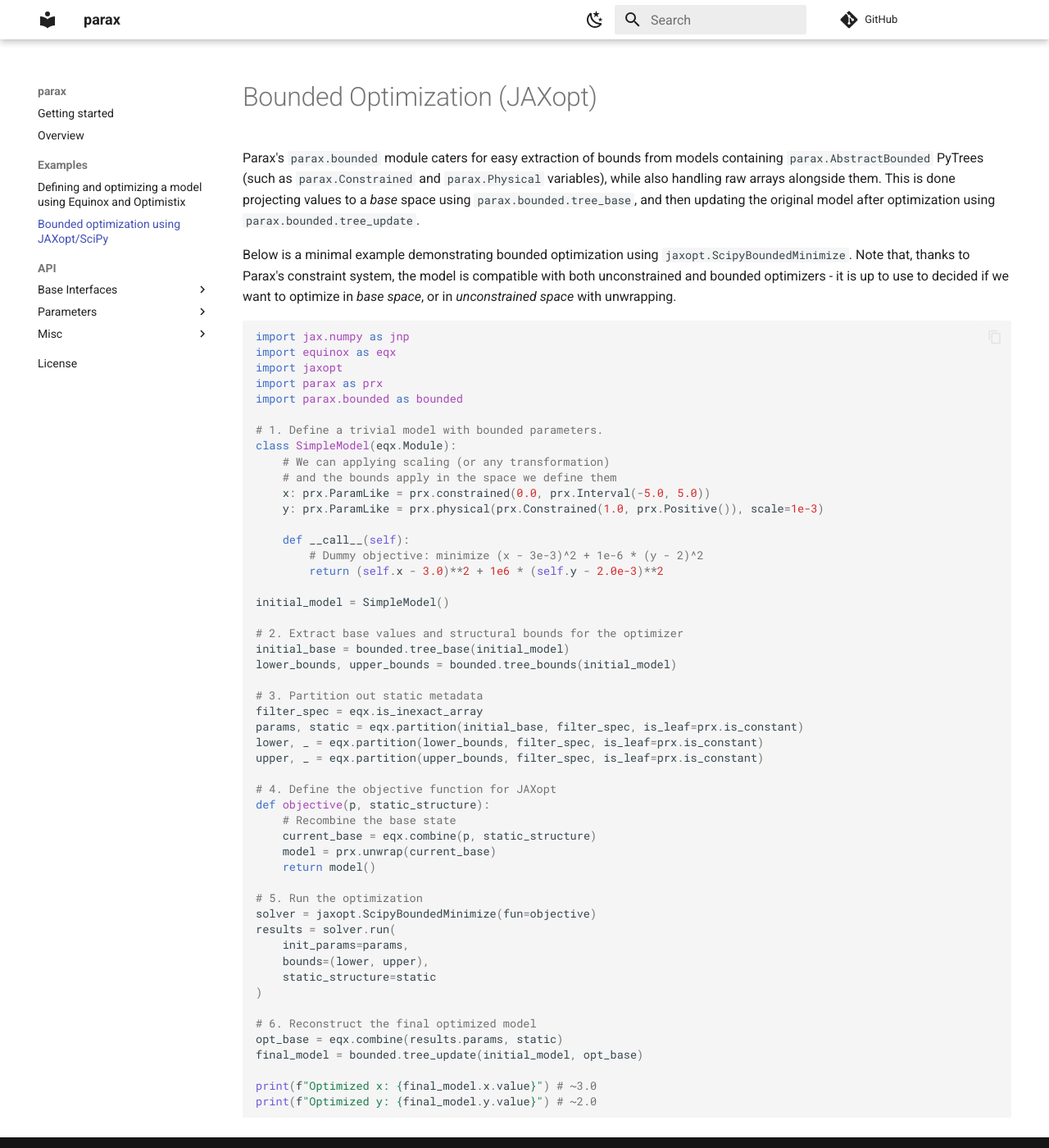
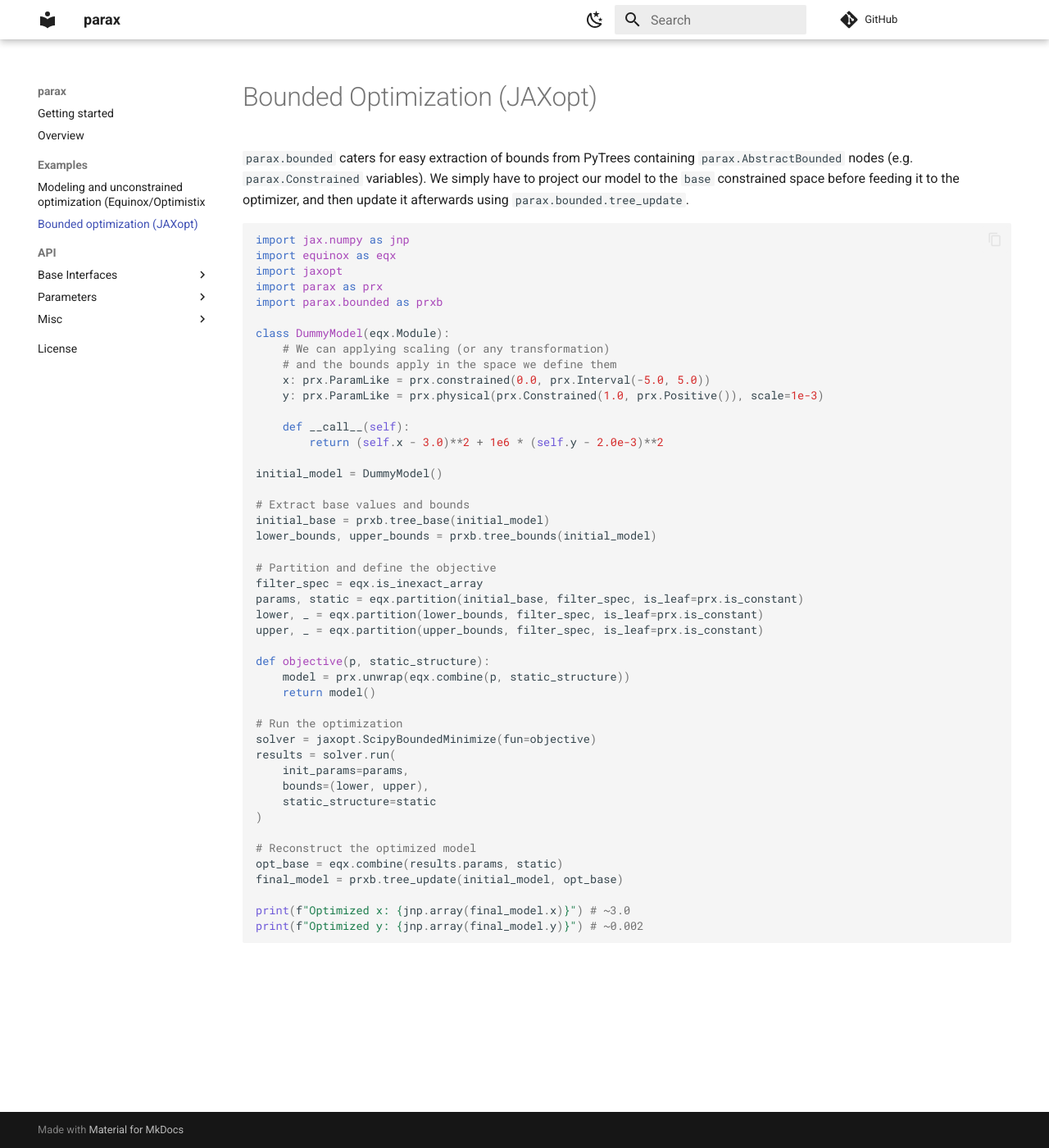
Before and after one commit to gvcallen/parax, an MkDocs documentation site: the page built from docs/examples/bounded_optimization.md, in a window 1280 px wide and 1400 px high. Shown: the whole window at 82% size. Built offline with MkDocs 1.6.1 and Material for MkDocs 9.7.7, drawn with Linux system fonts in a browser that asks for light colours; comment, search, counter and statistics services are not loaded.

Commit message:
Updated docs

````diff
--- a/docs/examples/bounded_optimization.md
+++ b/docs/examples/bounded_optimization.md
@@ -1,47 +1,40 @@
 # Bounded Optimization (JAXopt)
 
-Parax's `parax.bounded` module caters for easy extraction of bounds from models containing `parax.AbstractBounded` PyTrees (such as `parax.Constrained` and `parax.Physical` variables), while also handling raw arrays alongside them. This is done projecting values to a *base* space using `parax.bounded.tree_base`, and then updating the original model after optimization using `parax.bounded.tree_update`.
-
-Below is a minimal example demonstrating bounded optimization using `jaxopt.ScipyBoundedMinimize`. Note that, thanks to Parax's constraint system, the model is compatible with both unconstrained and bounded optimizers - it is up to use to decided if we want to optimize in *base space*, or in *unconstrained space* with unwrapping.
+`parax.bounded` caters for easy extraction of bounds from PyTrees containing `parax.AbstractBounded` nodes (e.g. `parax.Constrained` variables). We simply have to project our model to the `base` constrained space before feeding it to the optimizer, and then update it afterwards using `parax.bounded.tree_update`.
 
 ```python
 import jax.numpy as jnp
 import equinox as eqx
 import jaxopt
 import parax as prx
-import parax.bounded as bounded
+import parax.bounded as prxb
 
-# 1. Define a trivial model with bounded parameters.
-class SimpleModel(eqx.Module):
+class DummyModel(eqx.Module):
     # We can applying scaling (or any transformation)
     # and the bounds apply in the space we define them
     x: prx.ParamLike = prx.constrained(0.0, prx.Interval(-5.0, 5.0))
     y: prx.ParamLike = prx.physical(prx.Constrained(1.0, prx.Positive()), scale=1e-3)
 
     def __call__(self):
-        # Dummy objective: minimize (x - 3e-3)^2 + 1e-6 * (y - 2)^2
         return (self.x - 3.0)**2 + 1e6 * (self.y - 2.0e-3)**2
 
-initial_model = SimpleModel()
+initial_model = DummyModel()
 
-# 2. Extract base values and structural bounds for the optimizer
-initial_base = bounded.tree_base(initial_model)
-lower_bounds, upper_bounds = bounded.tree_bounds(initial_model)
+# Extract base values and bounds
+initial_base = prxb.tree_base(initial_model)
+lower_bounds, upper_bounds = prxb.tree_bounds(initial_model)
 
-# 3. Partition out static metadata
+# Partition and define the objective
 filter_spec = eqx.is_inexact_array
 params, static = eqx.partition(initial_base, filter_spec, is_leaf=prx.is_constant)
 lower, _ = eqx.partition(lower_bounds, filter_spec, is_leaf=prx.is_constant)
 upper, _ = eqx.partition(upper_bounds, filter_spec, is_leaf=prx.is_constant)
 
-# 4. Define the objective function for JAXopt
 def objective(p, static_structure):
-    # Recombine the base state
-    current_base = eqx.combine(p, static_structure)
-    model = prx.unwrap(current_base)
+    model = prx.unwrap(eqx.combine(p, static_structure))
     return model()
 
-# 5. Run the optimization
+# Run the optimization
 solver = jaxopt.ScipyBoundedMinimize(fun=objective)
 results = solver.run(
     init_params=params,
@@ -49,10 +42,10 @@ results = solver.run(
     static_structure=static
 )
 
-# 6. Reconstruct the final optimized model
+# Reconstruct the optimized model
 opt_base = eqx.combine(results.params, static)
-final_model = bounded.tree_update(initial_model, opt_base)
+final_model = prxb.tree_update(initial_model, opt_base)
 
-print(f"Optimized x: {final_model.x.value}") # ~3.0
-print(f"Optimized y: {final_model.y.value}") # ~2.0
+print(f"Optimized x: {jnp.array(final_model.x)}") # ~3.0
+print(f"Optimized y: {jnp.array(final_model.y)}") # ~0.002
 ```
--- a/mkdocs.yml
+++ b/mkdocs.yml
@@ -51,8 +51,8 @@ nav:
   - Getting started: index.md
   - Overview: overview.md
   - Examples:
-    - Defining and optimizing a model using Equinox and Optimistix: examples/modeling_and_optimization.md
-    - Bounded optimization using JAXopt/SciPy: examples/bounded_optimization.md
+    - Modeling and unconstrained optimization (Equinox/Optimistix: examples/modeling_and_optimization.md
+    - Bounded optimization (JAXopt): examples/bounded_optimization.md
   - API:
     - Base Interfaces:
       - Constant: api/constant.md
````
